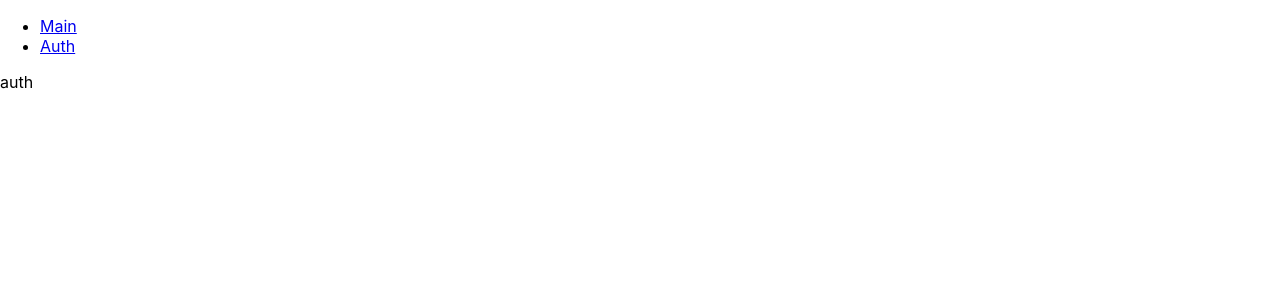
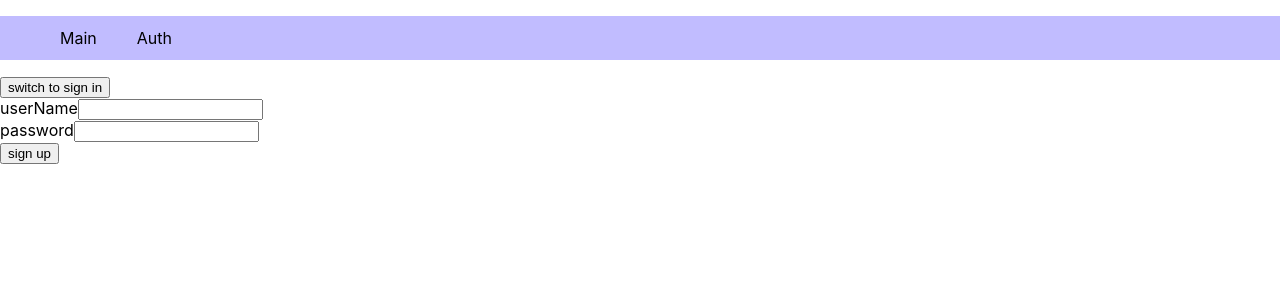
Before and after one commit to DeNX17/taskmanagement, a React (Create React App) app in the folder client/: page /auth in a window 1280 px wide. Shown: the top 300 px of the page. Built offline with nearby package versions, Linux system fonts and the light colour scheme.

Commit message:
add auth page

```diff
--- a/client/package.json
+++ b/client/package.json
@@ -7,11 +7,14 @@
     "@testing-library/react": "^9.3.2",
     "@testing-library/user-event": "^7.1.2",
     "@types/jest": "^24.0.0",
+    "@types/js-cookie": "^2.2.5",
     "@types/node": "^12.0.0",
     "@types/react": "^16.9.0",
     "@types/react-dom": "^16.9.0",
     "@types/react-router-dom": "^5.1.3",
     "@types/styled-components": "^5.0.1",
+    "formik": "^2.1.4",
+    "js-cookie": "^2.2.1",
     "react": "^16.13.0",
     "react-dom": "^16.13.0",
     "react-router-dom": "^5.1.2",
--- a/client/src/auth/auth.page.tsx
+++ b/client/src/auth/auth.page.tsx
@@ -1,13 +1,53 @@
-import React, { ReactElement } from 'react'
+import React, { ReactElement, useState, Fragment } from 'react'
+import { Formik } from "formik"
+import { SignupForm } from './signup.form'
+import authFetch from "../common/auth-fetch"
+import Cookies from 'js-cookie'
 
-interface Props {
-
+interface Sign {
+  username: string
+  password: string
 }
 
-export const AuthPage = ({ }: Props): ReactElement => {
+const initialValues = {
+  username: "",
+  password: ""
+}
+
+export const AuthPage = (): ReactElement => {
+  const [isSignup, setIsSignup] = useState(true)
+
+  const handleSignup = async (values: Sign): Promise<void> => {
+    const data = await authFetch("http://localhost:5000/auth/signup", {
+      method: "POST",
+      body: JSON.stringify(values)
+    })
+
+    if (data.result) {
+      alert("success")
+      return
+    }
+
+    alert("error")
+  }
+
+
+  const handleSignin = async (values: Sign): Promise<void> => {
+    const data = await authFetch("http://localhost:5000/auth/signin", {
+      method: "POST",
+      body: JSON.stringify(values),
+    }).then((res): void => {
+      Cookies.set("token", res.accessToken)
+    })
+
+  }
   return (
-    <div>
-      auth
-    </div>
+    <Fragment>
+      <button onClick={(): void => setIsSignup(!isSignup)}>switch to {isSignup ? "sign in" : "sign up"}</button>
+
+      {isSignup ?
+        <Formik initialValues={initialValues} onSubmit={handleSignup} component={SignupForm} /> :
+        <Formik initialValues={initialValues} onSubmit={handleSignin} component={SignupForm} />}
+    </Fragment>
   )
 }
--- /dev/null
+++ b/client/src/auth/signup.form.tsx
@@ -0,0 +1,22 @@
+import React, { ReactElement } from 'react'
+import { Form, Field } from 'formik'
+
+interface Props {
+
+}
+
+export const SignupForm = ({ }: Props): ReactElement => (
+  <Form>
+    <label>userName</label>
+    <Field name="username" />
+
+    <br />
+
+    <label>password</label>
+    <Field name="password" />
+
+    <br />
+
+    <button>sign up</button>
+  </Form>
+)
--- /dev/null
+++ b/client/src/common/auth-fetch.ts
@@ -0,0 +1,21 @@
+import Cookies from "js-cookie";
+
+const authFetch = async (url: string, init?: RequestInit): Promise<any> => {
+  const token = Cookies.get("token")
+
+  const data = await (await fetch(url, {
+    method: init?.method || "GET",
+    mode: "cors",
+    headers: {
+      'Content-Type': 'application/json',
+      'Authorization': `Bearer ${token}`,
+      ...init?.headers
+    },
+    body: init?.body
+  })).json()
+
+  return data
+}
+
+
+export default authFetch;
--- a/client/src/ui/navigation.tsx
+++ b/client/src/ui/navigation.tsx
@@ -3,6 +3,28 @@ import {
   Link
 } from "react-router-dom";
 import { root, auth } from '../common/routes';
+import styled from 'styled-components';
+
+const StyledUl = styled("ul")`
+  display: flex;
+  align-items: center;
+  background-color: #c1bcff;
+`
+const StyledLi = styled("li")`
+  color: black;
+  transform: none;
+  text-decoration: none;
+  padding: 12px 20px;
+  list-style-type: none;
+`
+
+const StyledLink = styled(Link)`
+  text-decoration: none;
+  color: black;
+  &:hover {
+    opacity: 0.6;
+  }
+`
 
 const items = [
   {
@@ -16,12 +38,13 @@ const items = [
 ]
 
 export const Navigation = (): ReactElement => (
-  <ul>
+  <StyledUl>
     {items.map((item): ReactElement =>
-      <li>
-        <Link to={item.path}>
+      <StyledLi key={item.name}>
+        <StyledLink to={item.path}>
           {item.name}
-        </Link>
-      </li>)}
-  </ul>
+        </StyledLink>
+      </StyledLi>
+    )}
+  </StyledUl>
 )
```
Also changed, not shown: 1 other file (tests, documents, lock files or other folders).
